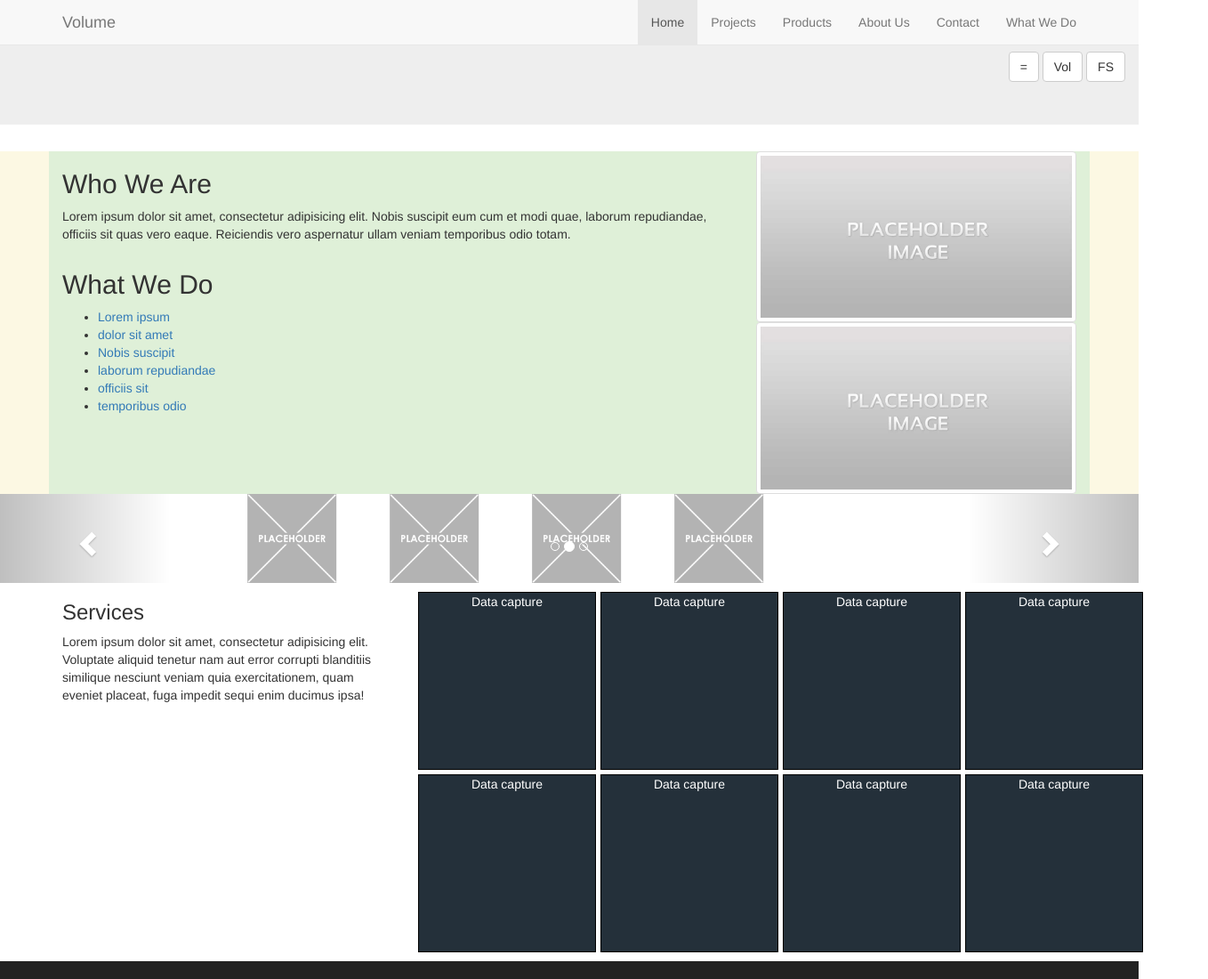
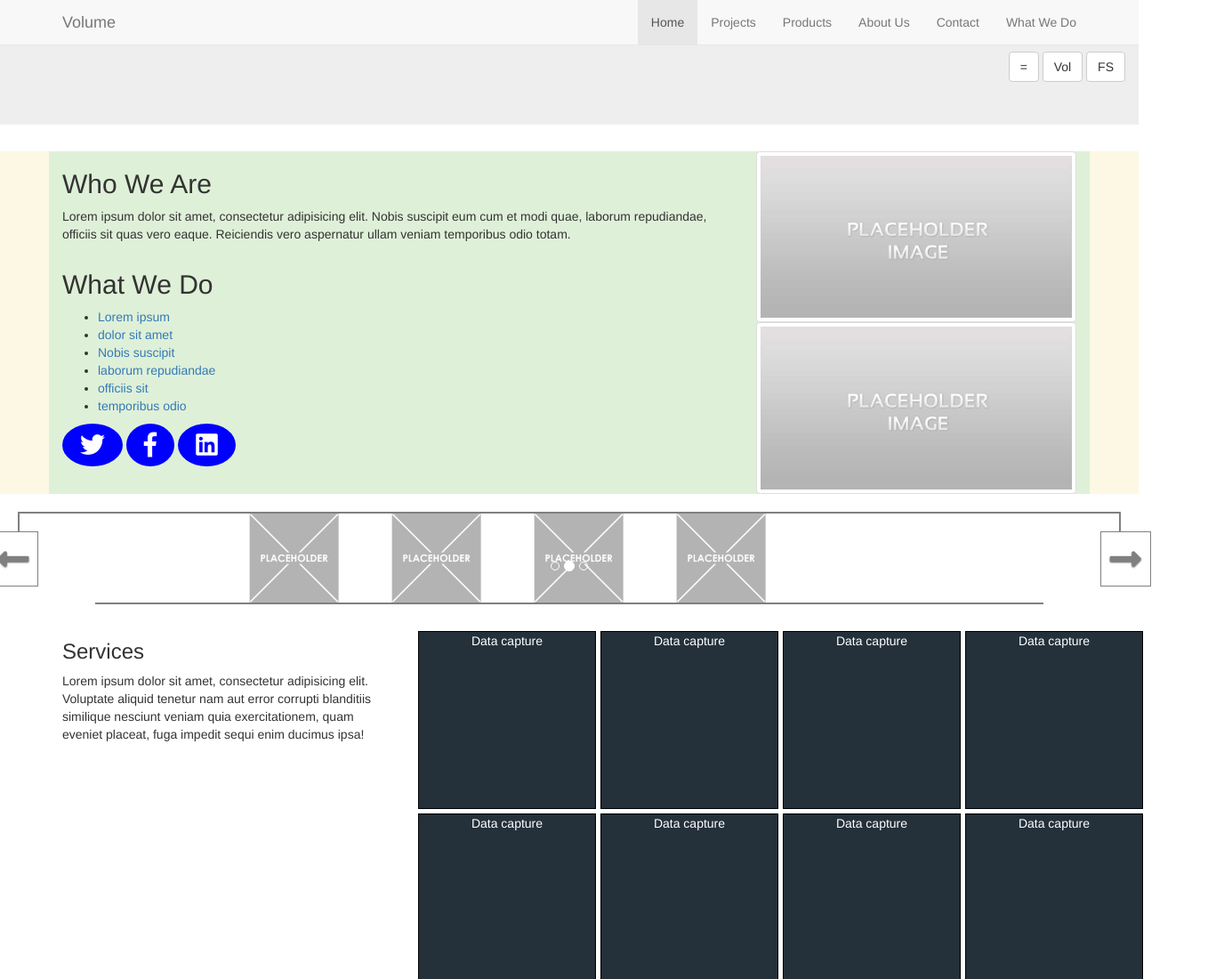
Before and after one commit to DavidSIJames/Sparta_reprise, a plain HTML site: page Bootstrap-Volume-01/index.html in a window 1280 px wide. Shown: the top 1100 px of the page at 89% size, 1358 px wide, since content can reach past the window. Drawn offline with nearby package versions, Linux system fonts and the light colour scheme.

Commit message:
forgot to commit and push

```diff
--- a/Bootstrap-Volume-01/css/main.css
+++ b/Bootstrap-Volume-01/css/main.css
@@ -5,6 +5,49 @@
 /* WHO WE ARE / WHAT WE DO */
 
 /* CAROUSEL */
+.carousel_setion {
+  padding: 20px;
+}
+
+.carousel{
+  border: 2px solid grey;
+}
+
+.carousel .carousel-control{
+  background-image: none;
+}
+.carousel .carousel-control i{
+  border: 1px solid grey;
+  font-size: 2em;
+  padding: 10px;
+  color: grey;
+
+}
+a.left.carousel-control {
+  transform: translate(-100px,20px);
+  background-color: white;
+  opacity: 1;
+  padding: 0px;
+}
+a.right.carousel-control {
+  transform: translate(100px,20px);
+  background-color: white;
+  opacity: 1;
+  padding:0px;
+}
+
+.demo-icons i {
+  padding: 10px 20px;
+    background-color: blue;
+    color: white;
+    border-radius: 50%;
+    transition: .2s;
+}
+.demo-icons i:hover {
+  background: white;
+  color:blue;
+  transform:scale(1.1);
+}
 
 /* JUMBOTRON */
 
@@ -23,6 +66,10 @@
   background: #24303a;
 }
 
+.grid-item:nth-child(8):hover{
+  transform: scale(1.02);
+}
+
 /* FORM */
 
 /* HP THUMBNAIL */
--- a/Bootstrap-Volume-01/index.html
+++ b/Bootstrap-Volume-01/index.html
@@ -6,6 +6,7 @@
   <meta http-equiv="X-UA-Compatible" content="ie=edge">
   <title>Volume</title>
   <!-- BOOTSTRAP -->
+  <link rel="stylesheet" href="https://use.fontawesome.com/releases/v5.3.1/css/all.css" integrity="sha384-mzrmE5qonljUremFsqc01SB46JvROS7bZs3IO2EmfFsd15uHvIt+Y8vEf7N7fWAU" crossorigin="anonymous">
   <script
   src="https://code.jquery.com/jquery-3.3.1.min.js"
   integrity="sha256-FgpCb/KJQlLNfOu91ta32o/NMZxltwRo8QtmkMRdAu8="
@@ -75,6 +76,11 @@
                 <li><a href="#">temporibus odio</a></li>
               </ul>
             </div>
+            <div class="col-sm-12 demo-icons">
+              <span><i class="fab fa-twitter fa-2x"></i></span>
+              <span><i class="fab fa-facebook-f fa-2x"></i></span>
+              <span><i class="fab fa-linkedin fa-2x"></i></span>
+            </div>
           </div>
         </div>
         <!-- 1/3 AWARDS -->
@@ -91,7 +97,7 @@
   </section>
 
   <!-- CAROUSEL -->
-  <section  style="max-height:200px">
+  <section class="carousel_setion" style="max-height:200px">
     <div id="myCarousel" class="carousel slide" data-ride="carousel">
       <!-- Indicators -->
       <ol class="carousel-indicators">
@@ -123,16 +129,16 @@
           <img src="img/Placeholder.png" alt="Los Angeles" style="width:100px;margin:0 2em;display:inline;">
         </div>
 
+      </div>
       <!-- Left and right controls -->
       <a class="left carousel-control" href="#myCarousel" data-slide="prev">
-          <span class="glyphicon glyphicon-chevron-left"></span>
+        <i class="fas fa-long-arrow-alt-left"></i>
         <span class="sr-only">Previous</span>
       </a>
       <a class="right carousel-control" href="#myCarousel" data-slide="next">
-          <span class="glyphicon glyphicon-chevron-right"></span>
+        <i class="fas fa-long-arrow-alt-right"></i>
         <span class="sr-only">Next</span>
       </a>
-      </div>
     </div>
   </section>
 
```
Lines whose indentation alone changed are shown as unchanged.
